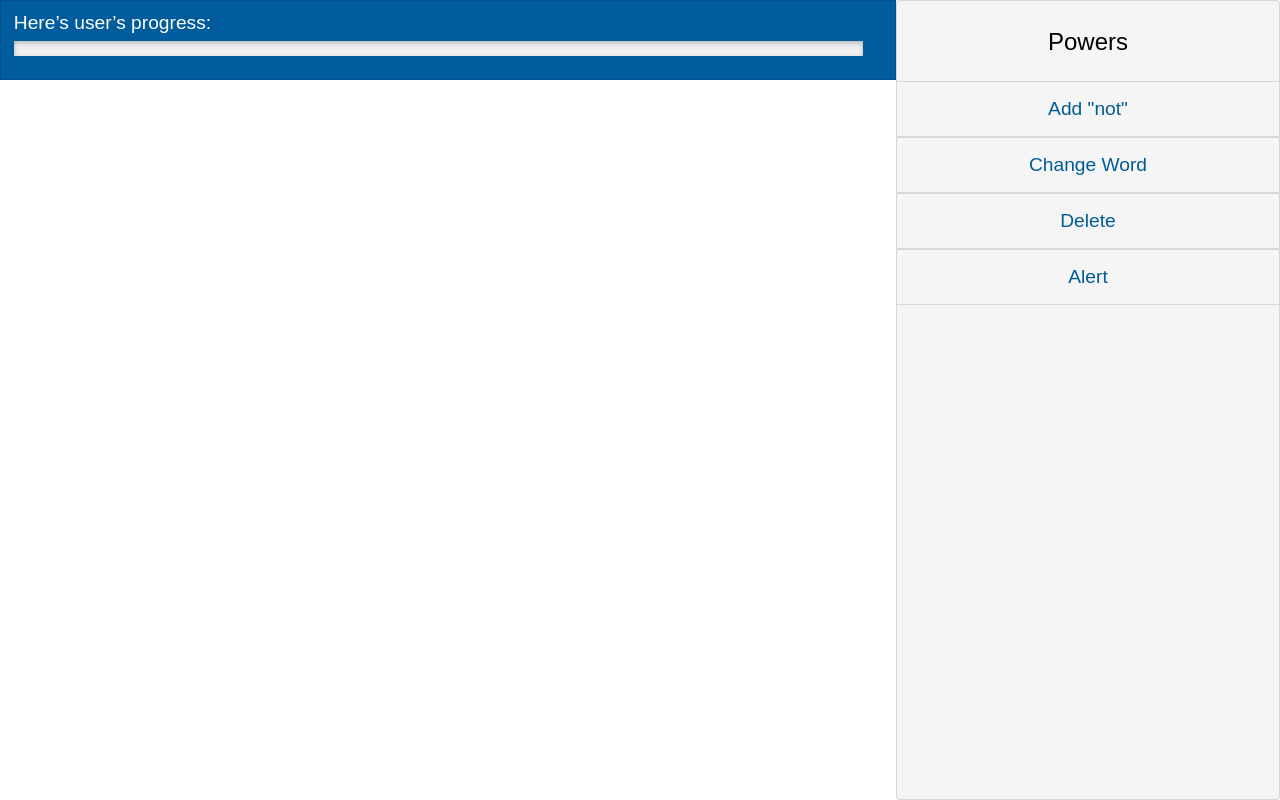
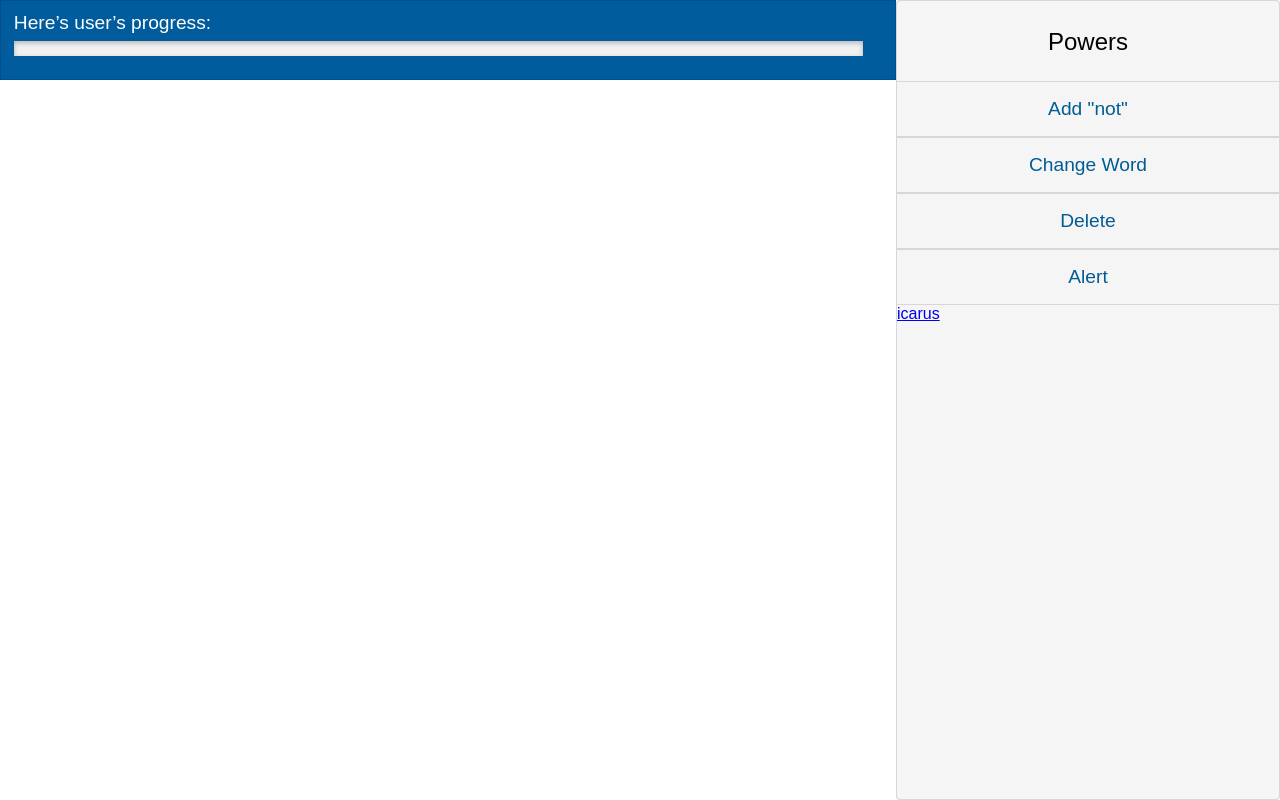
Before and after one commit to wenchen1114/Icarus, a website: page public/index.html in a window 1280 px wide. Drawn offline with nearby package versions, Linux system fonts and the light colour scheme; files that its build step writes are made by us from their sources; no server answers.

Commit message:
Update index.html

```diff
--- a/public/index.html
+++ b/public/index.html
@@ -27,6 +27,7 @@
           <button type="button" id="button4">Change Word</button>
           <button type="button" id="button3">Delete</button>
           <button type="button" id="button2">Alert</button>
+          <a href="/public/Icarus.html">icarus</a>
         </div>
       </div>
     </div>
```
